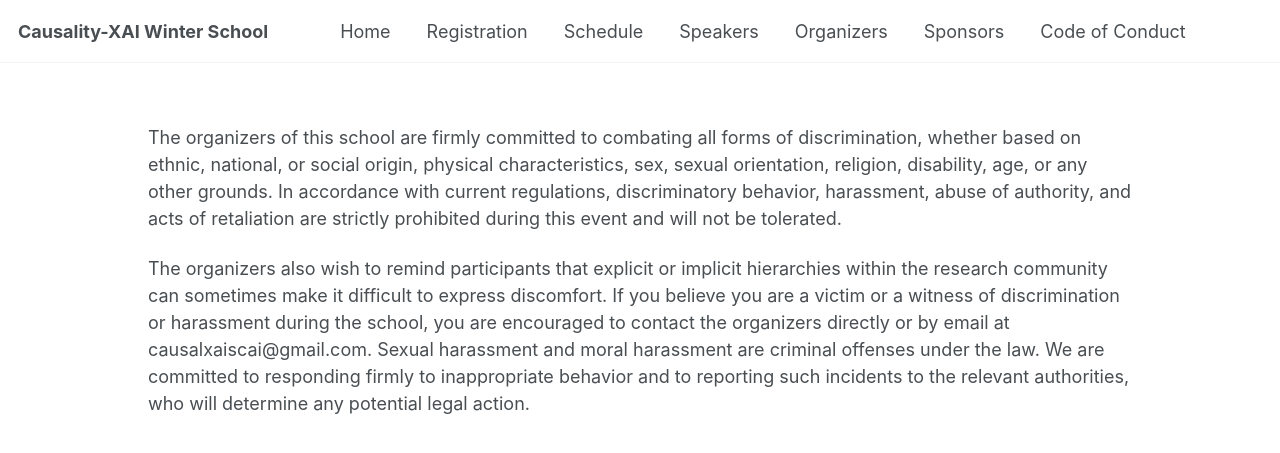
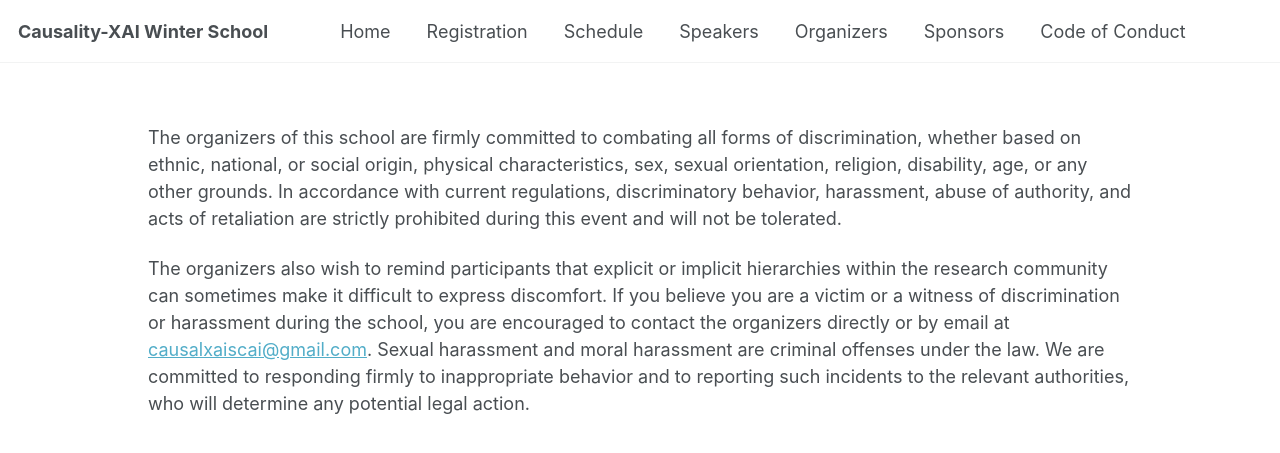
Before and after one commit to XAI-Winter-School/xai-winter-school.github.io, a Jekyll site: the page built from _pages/codeofconduct.md, in a window 1280 px wide. Shown: the top 453 px of the page. Built offline with Jekyll 4.4.1, drawn with Linux system fonts in a browser that asks for light colours; part of the change alters nothing that is shown.

```diff
--- a/_pages/codeofconduct.md
+++ b/_pages/codeofconduct.md
@@ -6,4 +6,4 @@ author_profile: true
 
 The organizers of this school are firmly committed to combating all forms of discrimination, whether based on ethnic, national, or social origin, physical characteristics, sex, sexual orientation, religion, disability, age, or any other grounds. In accordance with current regulations, discriminatory behavior, harassment, abuse of authority, and acts of retaliation are strictly prohibited during this event and will not be tolerated.
 
-The organizers also wish to remind participants that explicit or implicit hierarchies within the research community can sometimes make it difficult to express discomfort. If you believe you are a victim or a witness of discrimination or harassment during the school, you are encouraged to contact the organizers directly or by email at causalxaiscai@gmail.com. Sexual harassment and moral harassment are criminal offenses under the law. We are committed to responding firmly to inappropriate behavior and to reporting such incidents to the relevant authorities, who will determine any potential legal action.
+The organizers also wish to remind participants that explicit or implicit hierarchies within the research community can sometimes make it difficult to express discomfort. If you believe you are a victim or a witness of discrimination or harassment during the school, you are encouraged to contact the organizers directly or by email at [causalxaiscai@gmail.com](mailto:causalxaiscai@gmail.com). Sexual harassment and moral harassment are criminal offenses under the law. We are committed to responding firmly to inappropriate behavior and to reporting such incidents to the relevant authorities, who will determine any potential legal action.
```
